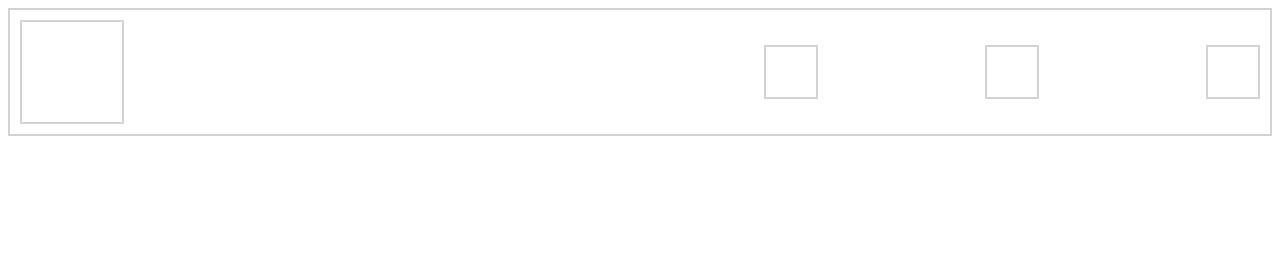
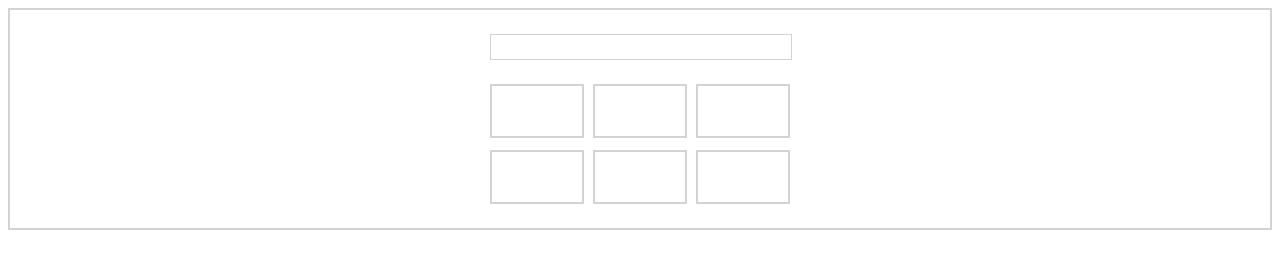
Before and after one commit to BrevenBennett/css-best-practices, a plain HTML site: page index.html in a window 1280 px wide. Drawn offline with Linux system fonts and the light colour scheme.

Commit message:
learned another common layout

```diff
--- a/index.html
+++ b/index.html
@@ -8,11 +8,16 @@
   </head>
   <body>
     <div class="container">
-      <div class="box box-large"></div>
-      <div class="box-wrapper">
-        <div class="box"></div>
-        <div class="box"></div>
-        <div class="box"></div>
+      <div class="row">
+        <div class="title"></div>
+        <div class="box-wrapper">
+          <div class="box"></div>
+          <div class="box"></div>
+          <div class="box"></div>
+          <div class="box"></div>
+          <div class="box"></div>
+          <div class="box"></div>
+        </div>
       </div>
     </div>
   </body>
--- a/style.css
+++ b/style.css
@@ -1,25 +1,33 @@
 .container {
-  padding: 10px;
+  padding: 24px 24px 12px 24px;
   border: 2px solid lightgray;
   display: flex;
-  justify-content: space-between;
+  justify-content: center;
+}
+
+.row {
+  width: 100%;
+  max-width: 300px;
+  display: flex;
+  flex-direction: column;
+}
+
+.title {
+  border: 1px solid lightgray;
+  width: 100%;
+  height: 24px;
+  margin-bottom: 24px;
 }
 
 .box-wrapper {
-  width: 40%;
   display: flex;
-  align-items: center;
+  flex-wrap: wrap;
   justify-content: space-between;
 }
 
 .box {
-  width: 100%;
-  max-width: 50px;
+  width: 30%;
   height: 50px;
   border: 2px solid lightgray;
+  margin-bottom: 12px;
 }
-
-.box-large {
-  max-width: 100px;
-  height: 100px;
-}
```
